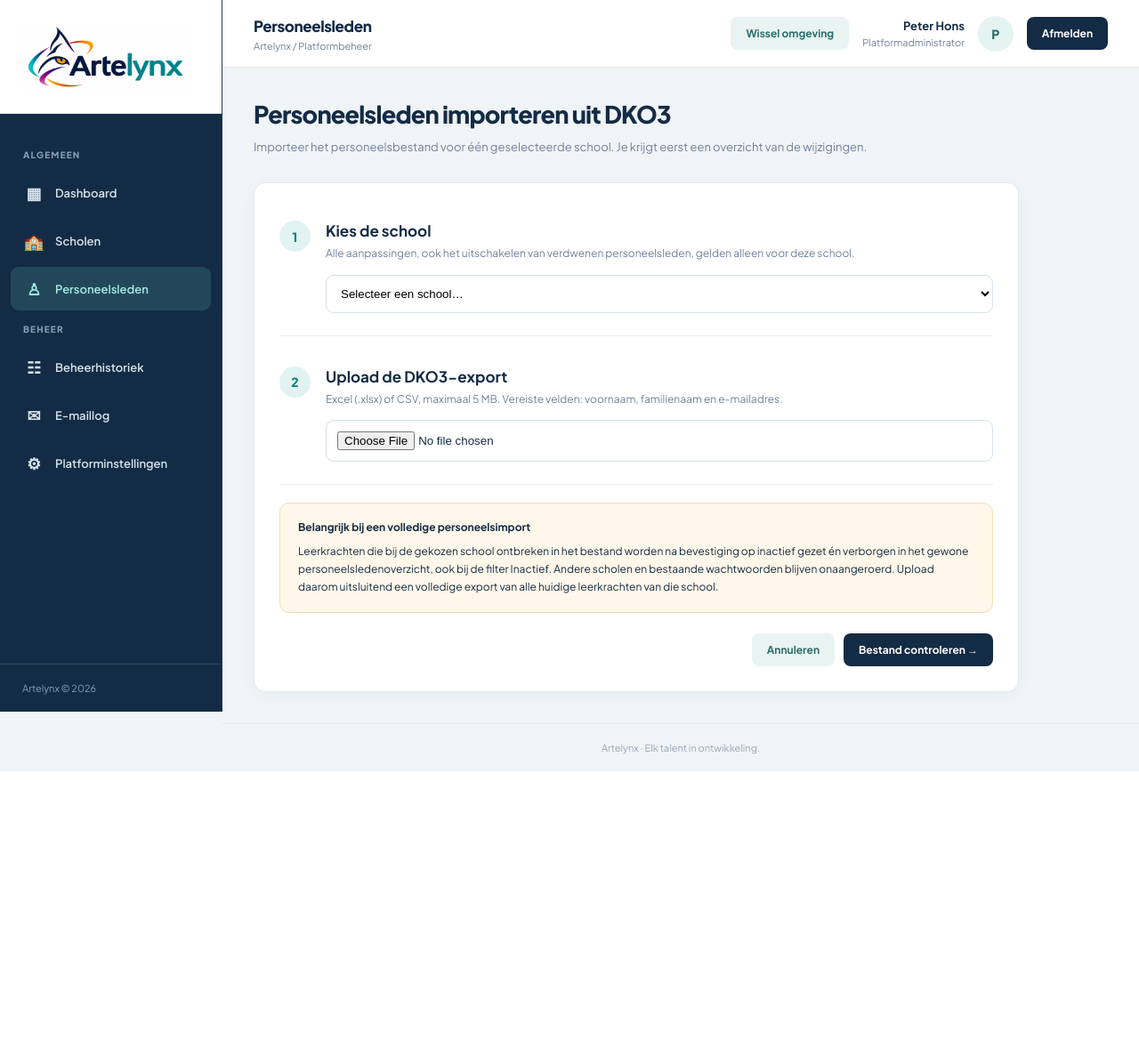
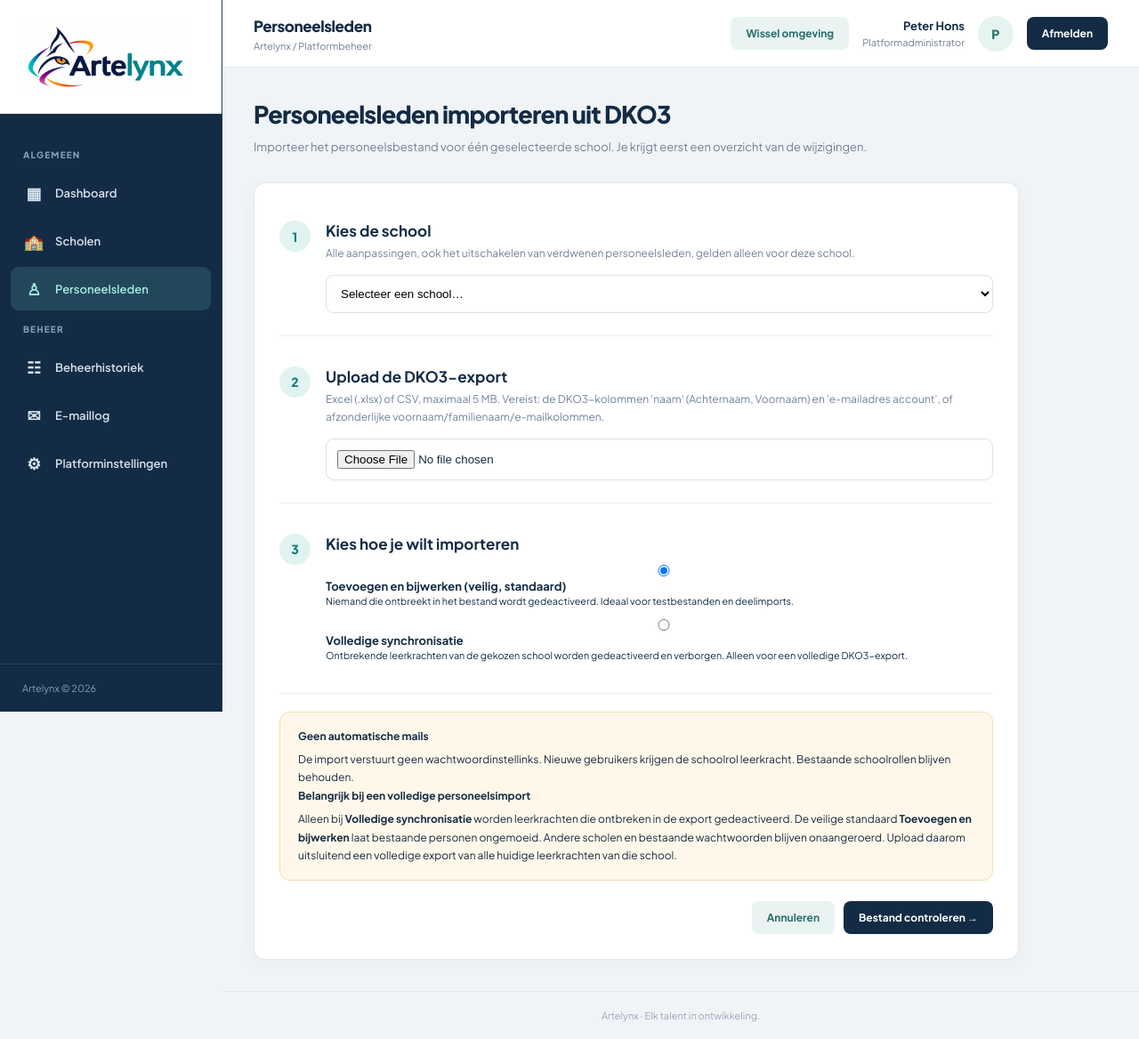
Before and after one commit to peterhons-blip/kavr-evaluaties, a Laravel app: page /platform/users/import in a window 1280 px wide. Shown: the whole page at 89% size. Before the commit the page ends 867 px from the top, so only its background shows below. Run offline with Laravel 12, Linux system fonts and the light colour scheme; a user stored in the database is signed in; data comes from the database, SQL or seed files in the repository.

Commit message:
Offer safe partial import default and accurate DKO3 upload guidance

```diff
--- a/resources/views/platform/users/import.blade.php
+++ b/resources/views/platform/users/import.blade.php
@@ -14,10 +14,23 @@
                 @foreach($schools as $school)<option value="{{ $school->id }}" @selected((string) old('school_id', request('school_id')) === (string)$school->id)>{{ $school->name }}</option>@endforeach
             </select></div>
         </div>
-        <div class="di-section"><span class="di-step">2</span><div><h2>Upload de DKO3-export</h2><p>Excel (.xlsx) of CSV, maximaal 5 MB. Vereiste velden: voornaam, familienaam en e-mailadres.</p>
+        <div class="di-section"><span class="di-step">2</span><div><h2>Upload de DKO3-export</h2><p>Excel (.xlsx) of CSV, maximaal 5 MB. Vereist: de DKO3-kolommen 'naam' (Achternaam, Voornaam) en 'e-mailadres account', of afzonderlijke voornaam/familienaam/e-mailkolommen.</p>
             <input name="file" type="file" accept=".xlsx,.csv" required></div>
         </div>
-        <div class="di-warning"><strong>Belangrijk bij een volledige personeelsimport</strong><p>Leerkrachten die bij de gekozen school ontbreken in het bestand worden na bevestiging op inactief gezet én verborgen in het gewone personeelsledenoverzicht, ook bij de filter Inactief. Andere scholen en bestaande wachtwoorden blijven onaangeroerd. Upload daarom uitsluitend een volledige export van alle huidige leerkrachten van die school.</p></div>
+        <div class="di-section"><span class="di-step">3</span><div>
+            <h2>Kies hoe je wilt importeren</h2>
+            <label style="display:block;margin:10px 0;font-size:13px">
+                <input type="radio" name="mode" value="update_only" @checked(old('mode','update_only') === 'update_only') required>
+                <strong>Toevoegen en bijwerken (veilig, standaard)</strong><br>
+                <small>Niemand die ontbreekt in het bestand wordt gedeactiveerd. Ideaal voor testbestanden en deelimports.</small>
+            </label>
+            <label style="display:block;margin:10px 0;font-size:13px">
+                <input type="radio" name="mode" value="full" @checked(old('mode') === 'full')>
+                <strong>Volledige synchronisatie</strong><br>
+                <small>Ontbrekende leerkrachten van de gekozen school worden gedeactiveerd en verborgen. Alleen voor een volledige DKO3-export.</small>
+            </label>
+        </div></div>
+        <div class="di-warning"><strong>Geen automatische mails</strong><p>De import verstuurt geen wachtwoordinstellinks. Nieuwe gebruikers krijgen de schoolrol leerkracht. Bestaande schoolrollen blijven behouden.</p><strong>Belangrijk bij een volledige personeelsimport</strong><p>Alleen bij <strong>Volledige synchronisatie</strong> worden leerkrachten die ontbreken in de export gedeactiveerd. De veilige standaard <strong>Toevoegen en bijwerken</strong> laat bestaande personen ongemoeid. Andere scholen en bestaande wachtwoorden blijven onaangeroerd. Upload daarom uitsluitend een volledige export van alle huidige leerkrachten van die school.</p></div>
         <div class="di-actions"><a href="{{ route('platform.users.index') }}" class="btn btn-secondary">Annuleren</a><button type="submit" class="btn">Bestand controleren →</button></div>
     </form>
 </div>
```
